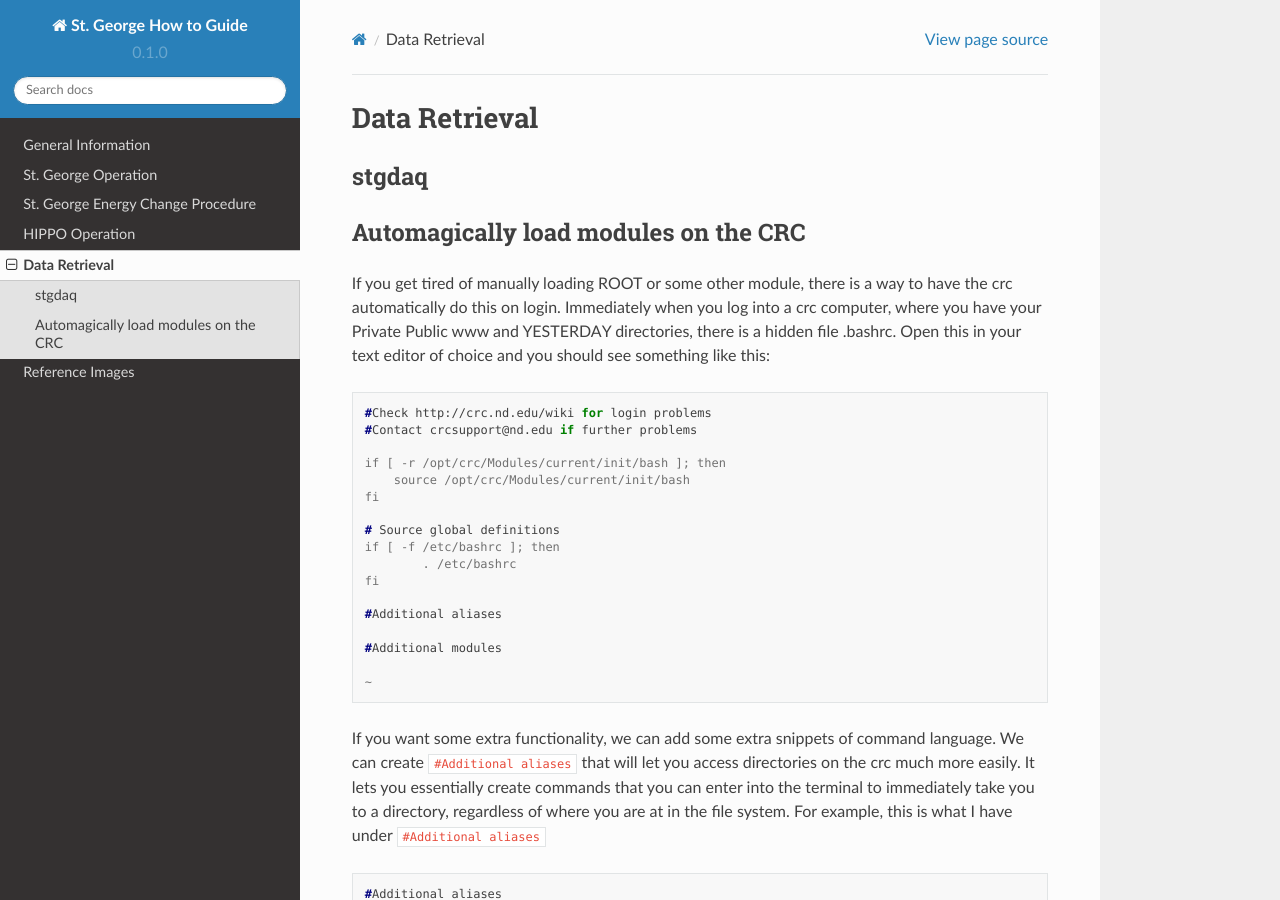
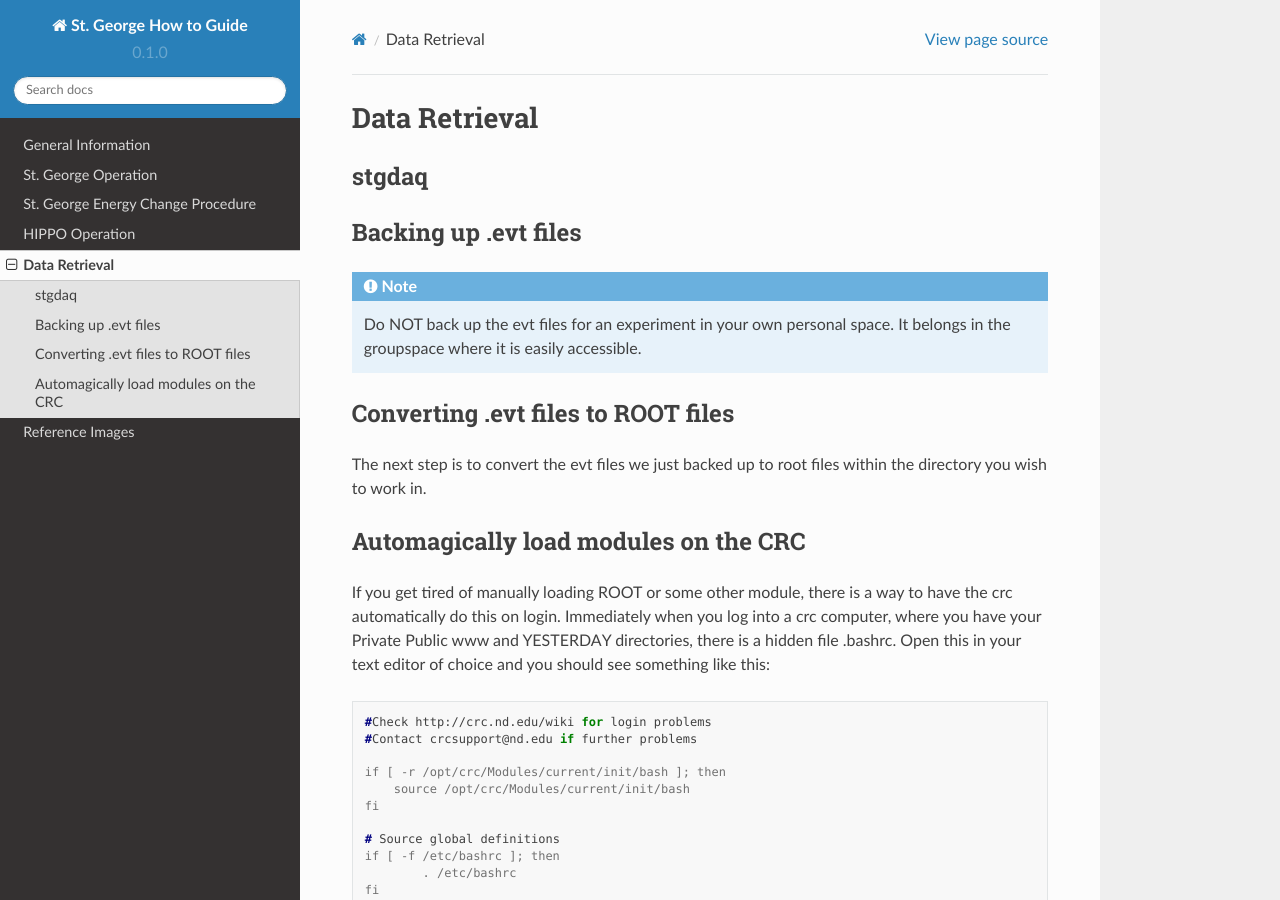
Before and after one commit to asanch25/StG-How-To, a Sphinx documentation site: the page built from docs/source/dataaq.rst, in a window 1280 px wide and 900 px high. Built offline with Sphinx 7.4.7 and the Read the Docs theme 2.0.0, drawn with Linux system fonts in a browser that asks for light colours; pages that are not in the unit, such as notebooks, are missing from menus.

Commit message:
Update dataaq.rst

```diff
--- a/docs/source/dataaq.rst
+++ b/docs/source/dataaq.rst
@@ -4,6 +4,19 @@ Data Retrieval
 
 stgdaq
 --------------------------
+
+
+Backing up .evt files
+---------------------
+
+.. note::
+    Do NOT back up the evt files for an experiment in your own personal space. It belongs in the groupspace where it is easily accessible.
+
+
+Converting .evt files to ROOT files
+-----------------------------------
+The next step is to convert the evt files we just backed up to root files within the directory you wish to work in.
+
 
 Automagically load modules on the CRC
 -------------------------------------
```
